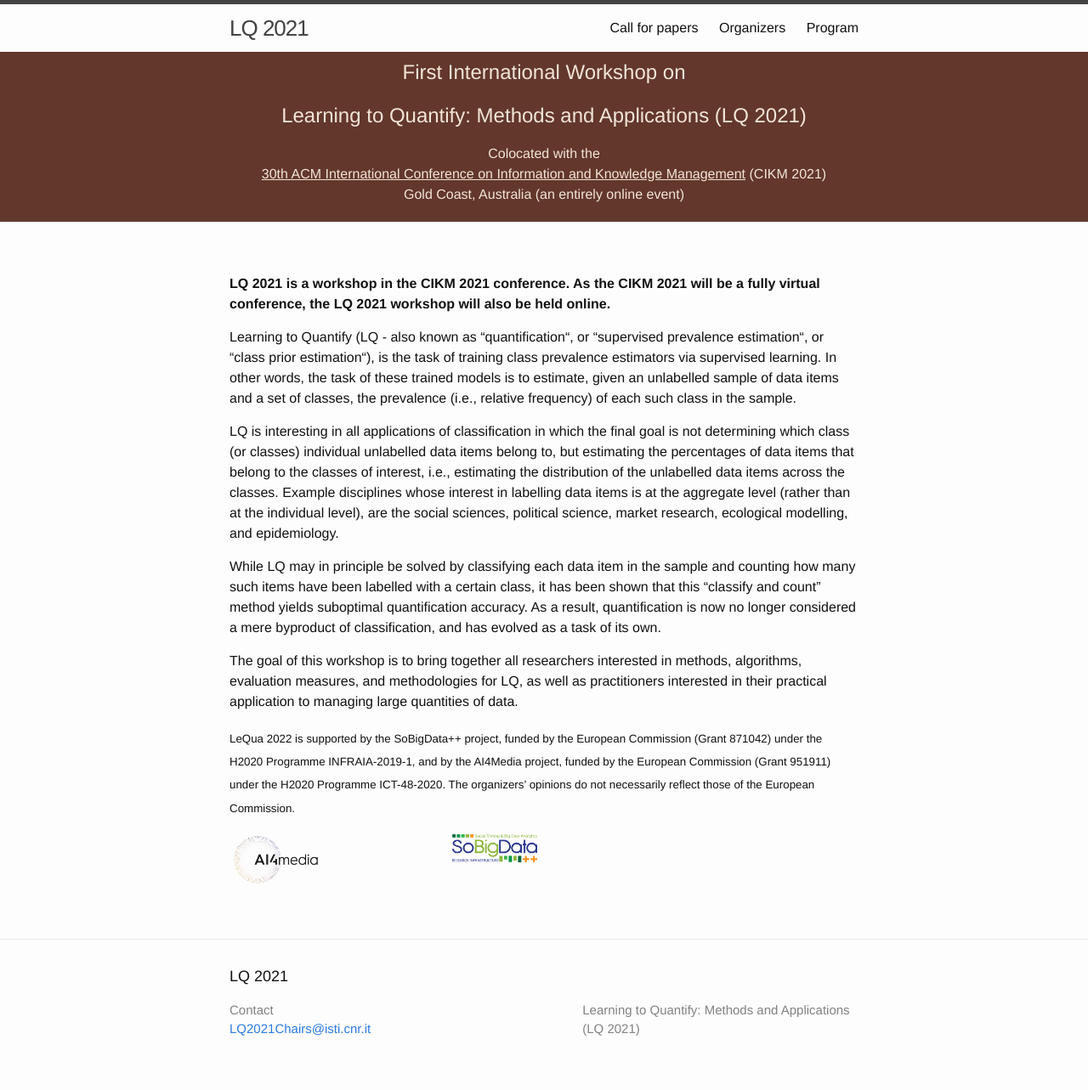
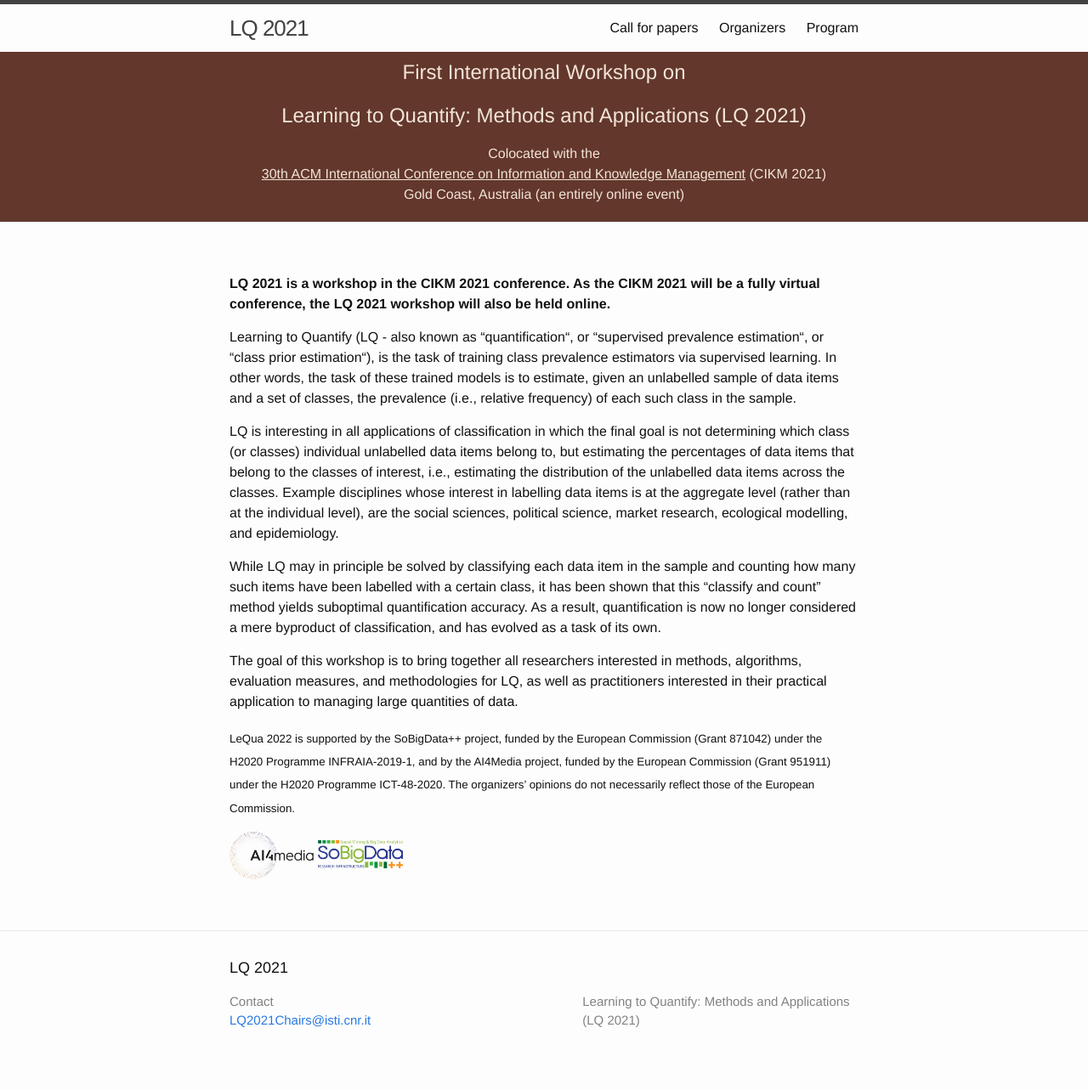
Before and after one commit to cikmlq2021/cikmlq2021.github.io, a Jekyll site: the page built from index.md, in a window 1280 px wide. Shown: the whole page at 85% size. Built offline with Jekyll 4.4.1, drawn with Linux system fonts in a browser that asks for light colours.

Commit message:
fixing layout

```diff
--- a/index.md
+++ b/index.md
@@ -14,11 +14,7 @@ The goal of this workshop is to bring together all researchers interested in met
 
 <sub>LeQua 2022 is supported by the SoBigData++ project, funded by the European Commission (Grant 871042) under the H2020 Programme INFRAIA-2019-1, and by the AI4Media project, funded by the European Commission (Grant 951911) under the H2020 Programme ICT-48-2020. The organizers’ opinions do not necessarily reflect those of the European Commission.</sub>
 
- <div class="row">
-  <div class="column">
+ <div style="vertical-align: middle">
     <img src="images/ai4media.png" alt="ai4media logo" width="100"/>
-  </div>
-  <div class="column">
     <img src="images/SoBigData.png" alt="sobigdata logo " width="100"/>
-  </div>
 </div>
```
